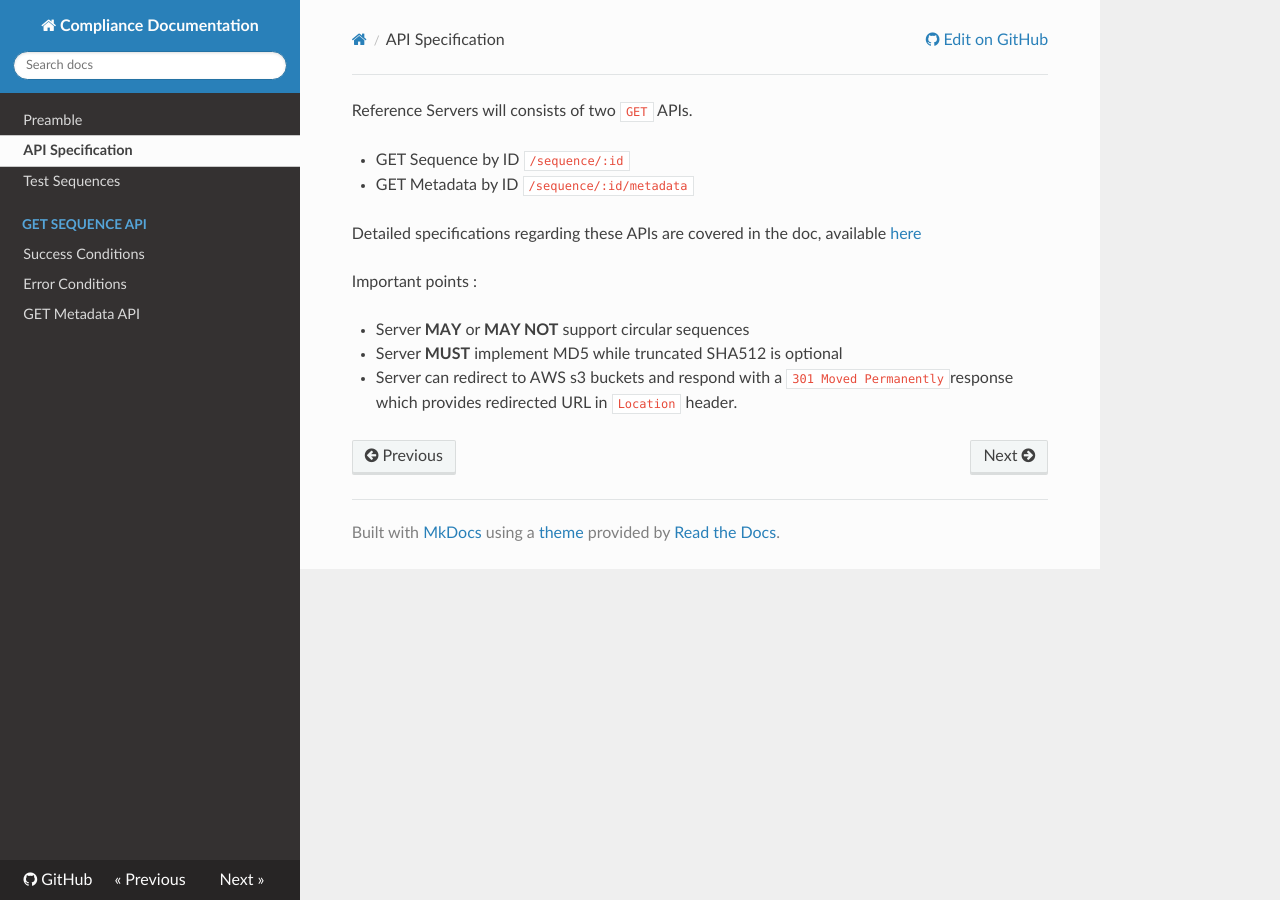
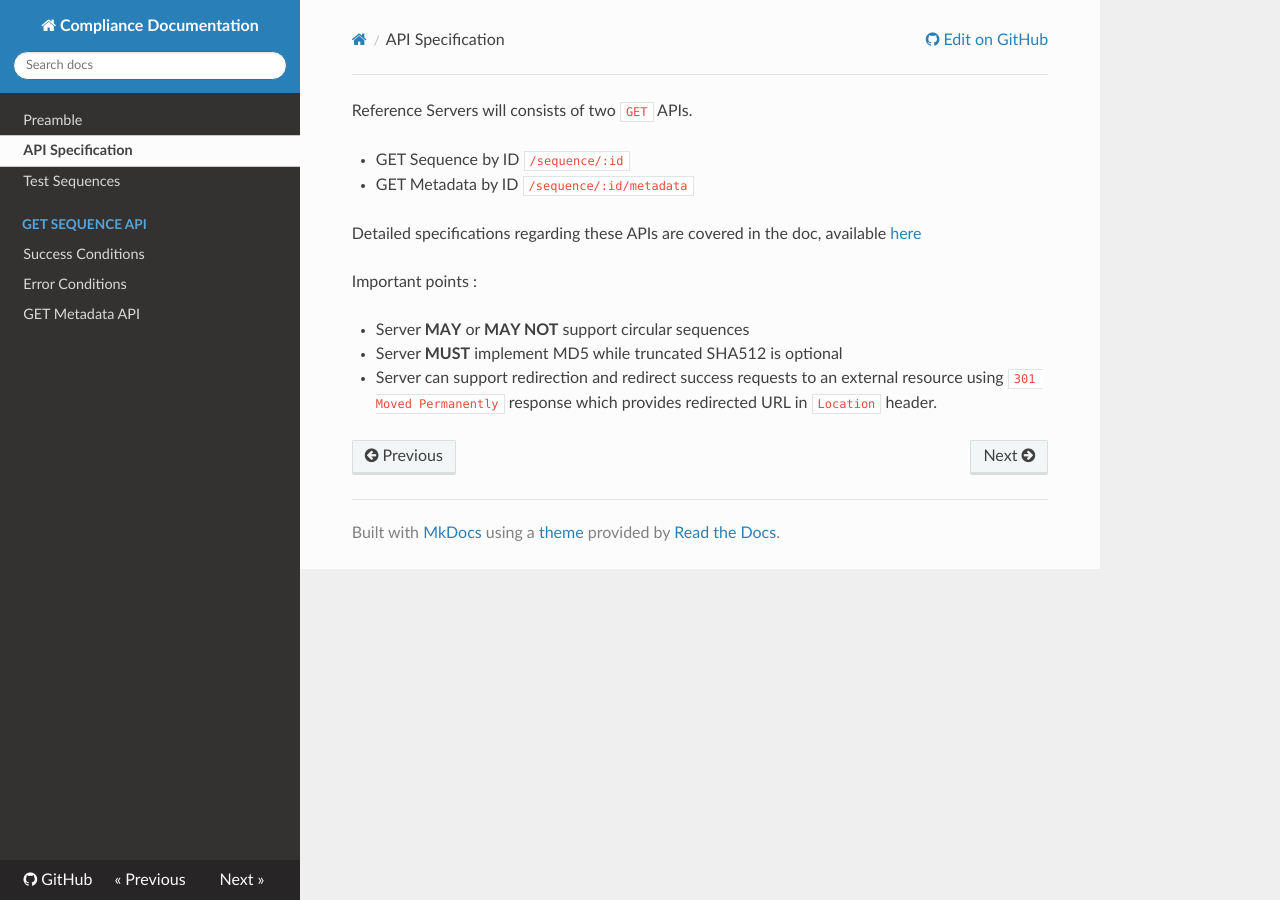
Before and after one commit to ga4gh/refget-compliance-suite, an MkDocs documentation site: the page built from docs/api_spec.md, in a window 1280 px wide. Built offline with MkDocs 1.6.1, drawn with Linux system fonts in a browser that asks for light colours; nearby versions of some CDN libraries; old or Windows-style settings are respelled for this version of MkDocs.

Commit message:
Added 301 in  important poiints

```diff
--- a/docs/api_spec.md
+++ b/docs/api_spec.md
@@ -9,7 +9,7 @@ Important points :
 
  * Server **MAY** or **MAY NOT** support circular sequences
  * Server **MUST** implement MD5 while truncated SHA512 is optional
- * Server can redirect to AWS s3 buckets and respond with a `301 Moved Permanently`response which provides redirected URL in `Location` header.
+ * Server can support redirection and redirect success requests to an external resource using `301 Moved Permanently` response which provides redirected URL in `Location` header.
 
 
 
```
Also changed, not shown: docs/GET_sequence_API/success.md (+33 -0 lines).
